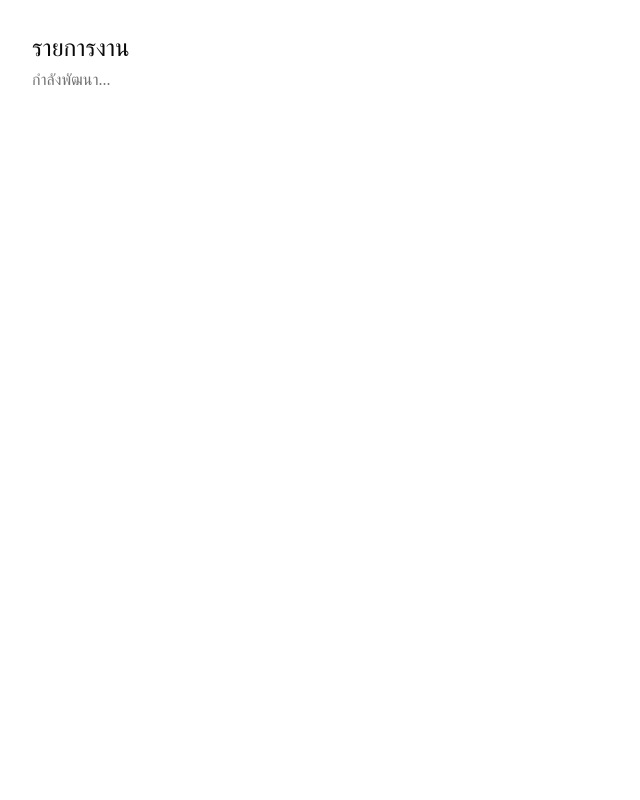
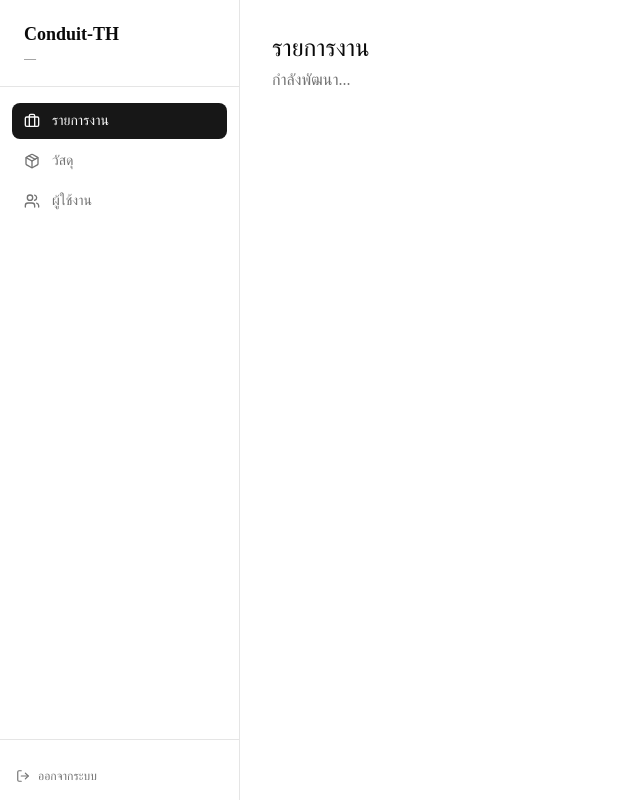
Before and after one commit to anurinth-w/conduit-th, a Next.js app in the folder web/: page /jobs in a window 1280 px wide. Shown: the whole page, without its empty margins (0-640 px from the left). Built offline with nearby package versions, Linux system fonts and the light colour scheme.

Commit message:
feat(frontend): sidebar layout + office shell

```diff
--- a/web/src/app/(office)/layout.tsx
+++ b/web/src/app/(office)/layout.tsx
@@ -1,11 +1,16 @@
+import { Sidebar } from "@/components/layout/Sidebar";
+
 export default function OfficeLayout({
   children,
 }: {
   children: React.ReactNode;
 }) {
   return (
-    <div className="min-h-screen bg-background">
-      {children}
+    <div className="flex min-h-screen">
+      <Sidebar />
+      <main className="flex-1 overflow-auto">
+        {children}
+      </main>
     </div>
   );
 }
--- /dev/null
+++ b/web/src/components/layout/Sidebar.tsx
@@ -0,0 +1,69 @@
+"use client";
+
+import Link from "next/link";
+import { usePathname } from "next/navigation";
+import { useAuthStore } from "@/stores/auth";
+import { cn } from "@/lib/utils";
+import { Briefcase, Package, Users, LogOut } from "lucide-react";
+
+const navItems = [
+  { href: "/jobs", label: "รายการงาน", icon: Briefcase },
+  { href: "/materials", label: "วัสดุ", icon: Package },
+  { href: "/users", label: "ผู้ใช้งาน", icon: Users, roles: ["admin", "manager"] },
+];
+
+export function Sidebar() {
+  const pathname = usePathname();
+  const { user, activeMembership, clear } = useAuthStore();
+
+  function handleLogout() {
+    clear();
+    window.location.href = "/login";
+  }
+
+  return (
+    <aside className="w-60 min-h-screen bg-card border-r flex flex-col">
+      <div className="px-6 py-5 border-b">
+        <h1 className="font-semibold text-lg">Conduit-TH</h1>
+        <p className="text-xs text-muted-foreground mt-0.5 truncate">
+          {activeMembership?.CompanyName ?? "—"}
+        </p>
+      </div>
+
+      <nav className="flex-1 px-3 py-4 space-y-1">
+        {navItems.map(({ href, label, icon: Icon, roles }) => {
+          const role = activeMembership?.Role;
+          if (roles && role && !roles.includes(role)) return null;
+
+          return (
+            <Link
+              key={href}
+              href={href}
+              className={cn(
+                "flex items-center gap-3 px-3 py-2 rounded-md text-sm transition-colors",
+                pathname.startsWith(href)
+                  ? "bg-primary text-primary-foreground"
+                  : "text-muted-foreground hover:bg-muted hover:text-foreground"
+              )}
+            >
+              <Icon className="w-4 h-4 shrink-0" />
+              {label}
+            </Link>
+          );
+        })}
+      </nav>
+
+      <div className="px-4 py-4 border-t">
+        <p className="text-sm font-medium truncate">{user?.name}</p>
+        <p className="text-xs text-muted-foreground truncate">{activeMembership?.Role}</p>
+        <button
+          onClick={handleLogout}
+          className="mt-3 flex items-center gap-2 text-xs text-muted-foreground hover:text-foreground transition-colors"
+        >
+          <LogOut className="w-3.5 h-3.5" />
+          ออกจากระบบ
+        </button>
+      </div>
+    </aside>
+  );
+}
```
